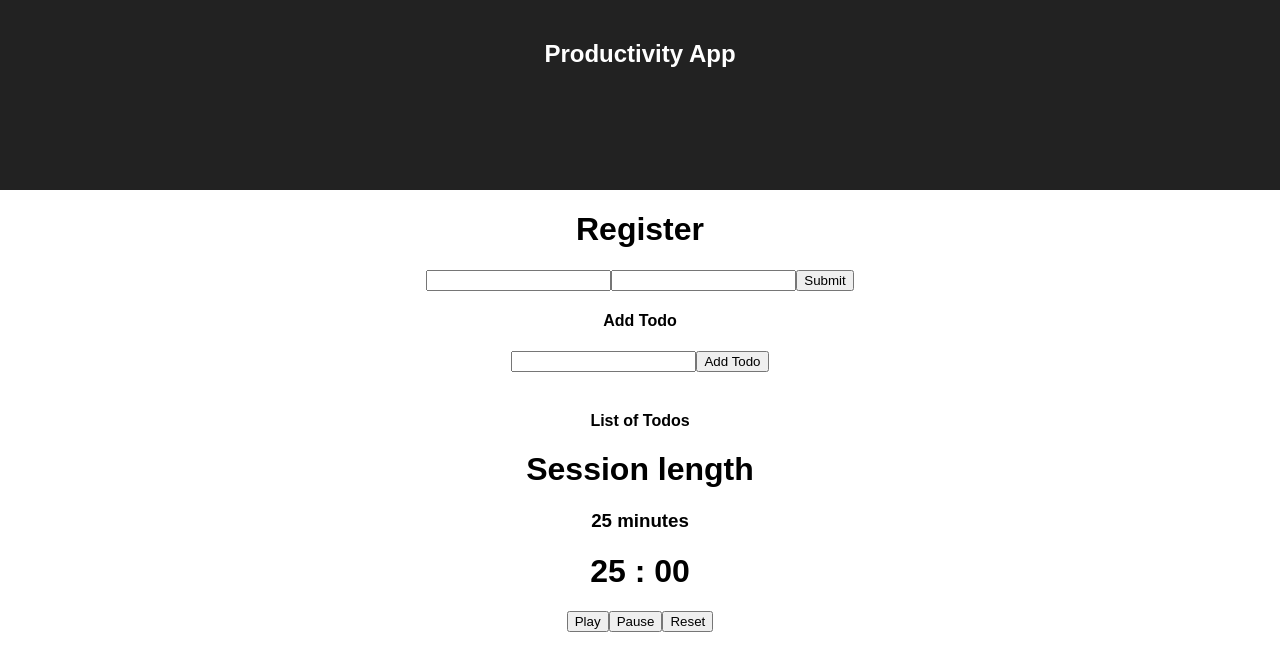
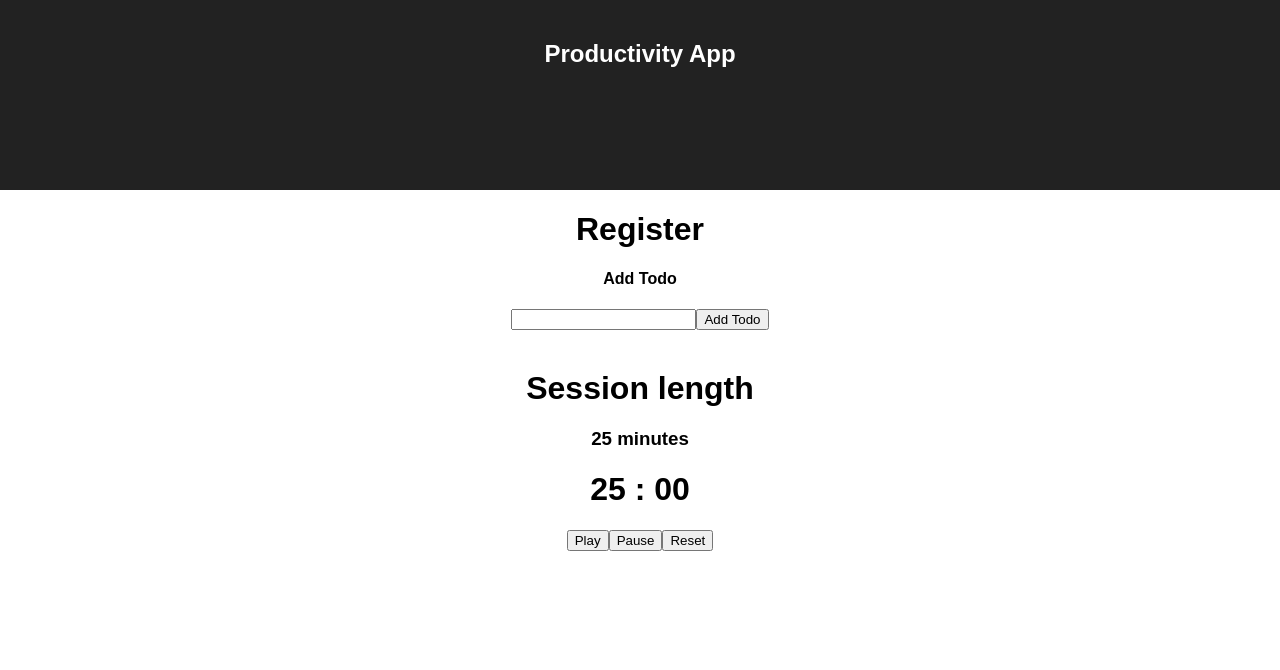
Before and after one commit to Mavetane/August-Test, a React (Create React App) app in the folder productivity-app/: page / in a window 1280 px wide. Both pictures are taken after typing "name@example.com", "Sample123" into the empty fields and a click on the button "Submit". Shown: the top 670 px of the page. Built offline with nearby package versions, Linux system fonts and the light colour scheme.

Commit message:
front end complete

```diff
--- a/productivity-app/package.json
+++ b/productivity-app/package.json
@@ -6,7 +6,8 @@
     "axios": "^0.19.2",
     "react": "^16.13.1",
     "react-dom": "^16.13.1",
-    "react-scripts": "0.9.5"
+    "react-scripts": "0.9.5",
+    "redux-persist": "^6.0.0"
   },
   "devDependencies": {},
   "scripts": {
--- a/productivity-app/src/App.js
+++ b/productivity-app/src/App.js
@@ -1,9 +1,9 @@
 import React, { Component } from 'react';
-import logo from './logo.svg';
+import Register from './containers/Register';
 import './App.css';
-import Register from './containers/Register';
-import Todo from './containers/Todo';
-import Timer from './containers/Timer'
+
+// import Todo from './containers/Todo';
+// import Timer from './containers/Timer'
 
 
 class App extends Component {
@@ -13,10 +13,10 @@ class App extends Component {
         <div className="App-header">
           <h2>Productivity App</h2>
         </div>
+
         <Register />
-        <Todo />
-        <Timer />
-
+        {/* <Todo /> */}
+        {/* <Timer /> */}
       </div>
     );
   }
--- a/productivity-app/src/containers/Register.jsx
+++ b/productivity-app/src/containers/Register.jsx
@@ -3,10 +3,13 @@ import { useState } from 'react';
 import { useSelector, useDispatch } from 'react-redux';
 import { ADD_USER } from '../redux/actions/actionTypes';
 import axios from 'axios';
+import Todo from './Todo';
+import Timer from './Timer';
 
 
 const Register = () => {
   const [formInfo, setFormInfo] = useState({ email: "", password: "" })
+  const [status, setStatus] = useState(false)
   const users = useSelector(state => state.users)
   const dispatch = useDispatch();
 
@@ -17,18 +20,18 @@ const Register = () => {
     setFormInfo({
       email: "", password: ""
     })
+    setStatus(true)
   }
-  const saveUser = () => {
+  const addUser = (formInfo) => {
     return async dispatch => {
       try {
-        const { data } = await axios.post("mongodb+srv://Mavetane:Lindile25@firstcluster-vbvoq.mongodb.net/firstCluster?retryWrites=true&w=majority", { formInfo })
-        console.log("data", data)
+        console.log("formInfo", { formInfo })
+        await axios.post("http://localhost:3002/users", { ...formInfo })
         dispatch({
           type: ADD_USER,
-          payload: data
+          payload: { formInfo }
         })
-      }
-      catch (e) {
+      } catch (e) {
         console.log(e)
       }
     }
@@ -43,11 +46,16 @@ const Register = () => {
   return (
     <div>
       <h1>Register</h1>
-      <form onSubmit={(e) => onSubmit(e)}>
-        <input type="email" value={formInfo.email} onChange={handleChange} name="email" />
-        <input type="password" value={formInfo.password} onChange={handleChange} name="password" />
-        <button onClick={() => saveUser()}>Submit</button>
-      </form>
+      {status == false ?
+        <form onSubmit={(e) => onSubmit(e)}>
+          <input type="email" value={formInfo.email} onChange={handleChange} name="email" />
+          <input type="password" value={formInfo.password} onChange={handleChange} name="password" />
+          <button onClick={() => addUser()}>Submit</button>
+        </form> :
+        <div>
+          <Todo />
+          <Timer />
+        </div>}
     </div>)
 }
 
--- a/productivity-app/src/containers/Todo.jsx
+++ b/productivity-app/src/containers/Todo.jsx
@@ -12,7 +12,7 @@ const Todo = () => {
   const todos = useSelector(state => state.todos);
   const onSubmit = e => {
     e.preventDefault();
-    console.log("todo", listOfTodos)
+    setTodo({ todo: "", status: true })
   }
   const handleChange = e => {
     setTodo({
@@ -27,8 +27,6 @@ const Todo = () => {
         <button onClick={() => dispatch({ type: ADD_TODO, payload: listOfTodos })}>Add Todo</button>
       </form>
       <br />
-      <h4>List of Todos</h4>
-      {/* <label>{todos}</label> */}
     </div>
   )
 }
--- a/productivity-app/src/index.js
+++ b/productivity-app/src/index.js
@@ -6,11 +6,13 @@ import './index.css';
 import { Provider } from 'react-redux';
 import { createStore, applyMiddleware, compose } from 'redux';
 import thunk from 'redux-thunk'
-import rootReducer from './redux/reducers/rootReducer'
+import rootReducer from './redux/reducers/rootReducer';
 
 const composeEnhancers = window.__REDUX_DEVTOOLS_EXTENSION_COMPOSE__ || compose;
 const store = createStore(rootReducer, composeEnhancers(
   applyMiddleware(thunk)))
+
+
 
 ReactDOM.render(
   <Provider store={store} >
```
